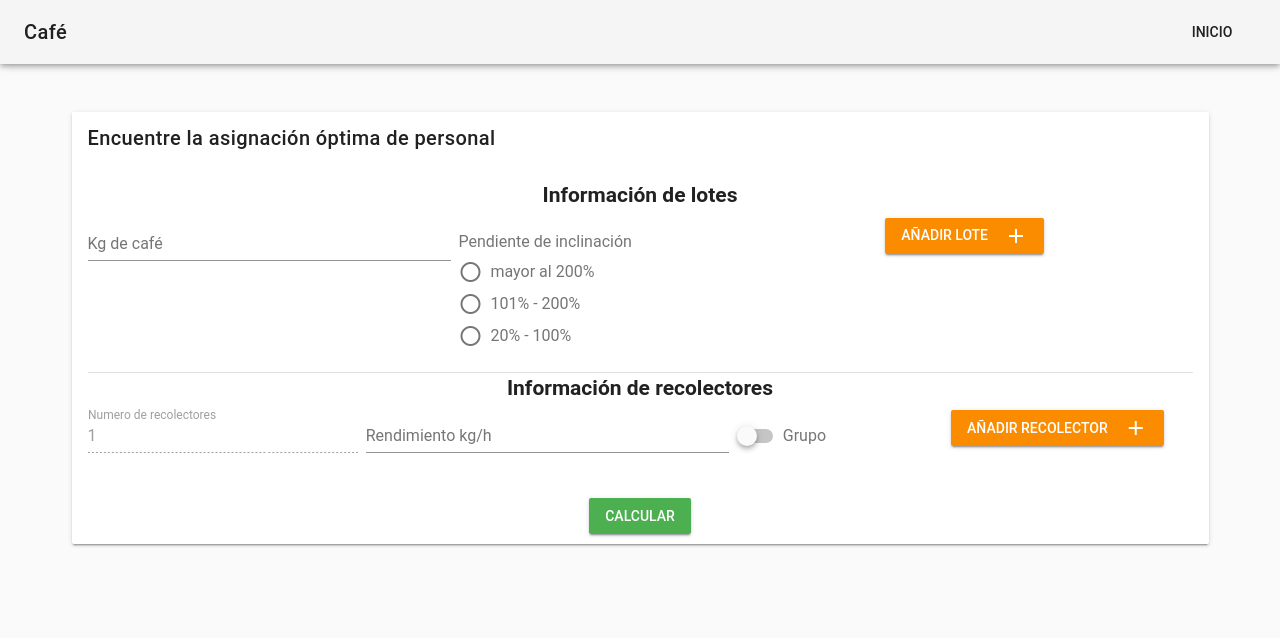
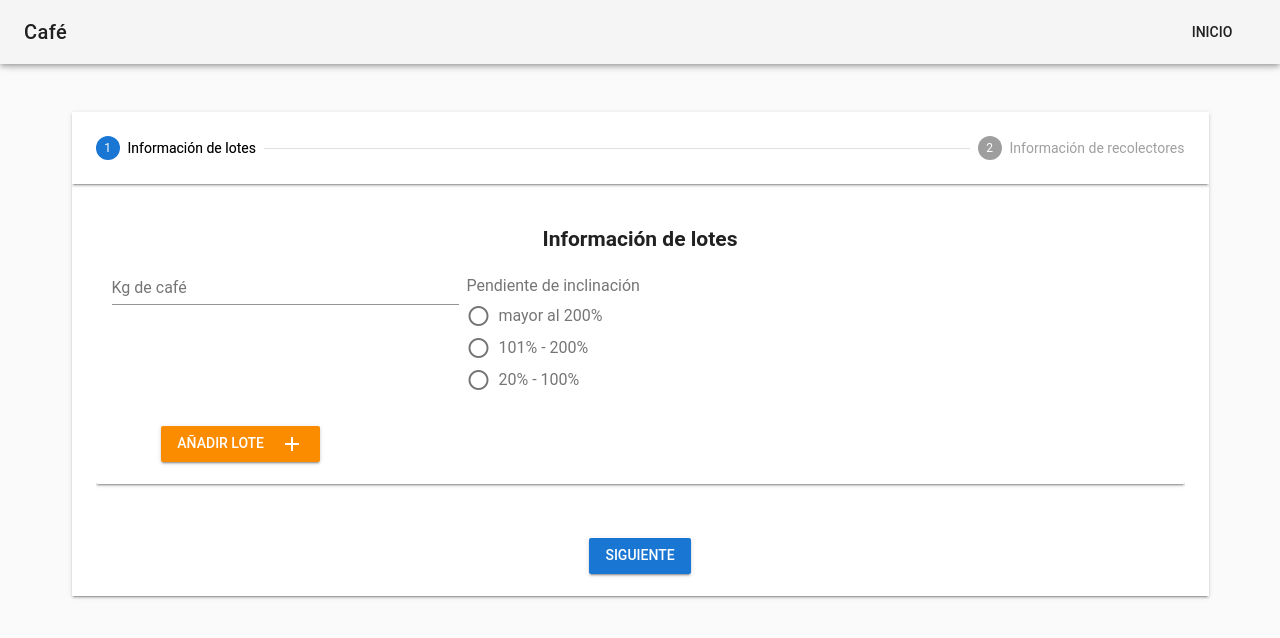
Before and after one commit to AR4Z/cafe-ui, a Vue app: page /assignment in a window 1280 px wide. Shown: the top 638 px of the page. Built offline with nearby package versions, Linux system fonts and the light colour scheme; what vue-currency-filter would draw is missing.

Commit message:
changes in format and add stepper

```diff
--- a/src/views/PriceCalculate.vue
+++ b/src/views/PriceCalculate.vue
@@ -4,7 +4,7 @@
       <v-flex xs12>
         <v-card color="white">
           <v-card-title>
-            <span class="title">Calcule el precio de una semana de recolección</span>
+            <span class="title">Calcule el costo de una semana de recolección</span>
           </v-card-title>
           <v-container fill-height>
             <v-form>
@@ -55,9 +55,9 @@
                   <v-btn color="light" v-on:click.native="clean">Limpiar</v-btn>
                 </v-flex>
                 <v-flex xs12 md12 v-if="showPriceWeek">
-                  <span>El precio mínimo semanal es {{ Number(minPriceWeek) | currency}}</span>
+                  <span>El costo mínimo semanal es {{ Number(minPriceWeek) | currency}}</span>
                   <br/>
-                  <span>El precio máximo semanal es {{ Number(maxPriceWeek) | currency}}</span>
+                  <span>El costo máximo semanal es {{ Number(maxPriceWeek) | currency}}</span>
                 </v-flex>
               </v-layout>
             </v-form>
--- a/src/views/StaffAssignment.vue
+++ b/src/views/StaffAssignment.vue
@@ -6,18 +6,23 @@
           <span class="title">Asignación de recolectores para cosechado de café</span>
         </v-card-title>
         <v-container>
-            <show-assignment v-bind:recolectores="result" />
+          <show-assignment v-bind:recolectores="result"/>
         </v-container>
       </v-flex>
       <v-flex v-if="waiting">
-        <v-progress-circular :size="70" :width="7" color="purple"  indeterminate></v-progress-circular>
+        <v-progress-circular :size="70" :width="7" color="purple" indeterminate></v-progress-circular>
         <h1>Esto puede tomar unos minutos</h1>
       </v-flex>
-      <v-flex xs12  v-if="!(showResult || waiting)">
-        <v-card color="white">
-          <v-card-title>
-            <span class="title">Encuentre la asignación óptima de personal</span>
-          </v-card-title>
+      <v-flex xs12 v-if="!(showResult || waiting)">
+        <v-stepper v-model="e1">
+          <v-stepper-header>
+            <v-stepper-step :complete="e1 > 1" step="1">Información de lotes</v-stepper-step>
+            <v-divider></v-divider>
+            <v-stepper-step :complete="e1 > 2" step="2">Información de recolectores</v-stepper-step>
+          </v-stepper-header>
+          <v-stepper-items>
+            <v-stepper-content step="1">
+              <v-card class="mb-5">
                 <v-form>
                   <v-container>
                     <h2>Información de lotes</h2>
@@ -51,20 +56,33 @@
                             <v-radio label="20% - 100%" :value="0"></v-radio>
                           </v-radio-group>
                         </v-flex>
-                  <v-flex xs12 md3 v-if="lote.id == 0">
-                    <v-btn color="warning" v-on:click.native="addLote">
-                      Añadir Lote
-                      <v-icon dark right>add</v-icon>
-                    </v-btn>
-                  </v-flex>
-                  <v-flex xs12 md3 v-else>
+
+                        <v-flex xs12 md3 v-if="lote.id != 0">
                           <v-btn color="error" v-on:click.native="() => deleteLote(lote.id)">
                             <v-icon>delete</v-icon>
                           </v-btn>
                         </v-flex>
                       </v-layout>
                     </div>
-              <v-divider></v-divider>
+                    <v-layout>
+                      <v-flex xs12 md3>
+                        <v-btn color="warning" v-on:click.native="addLote">
+                          Añadir Lote
+                          <v-icon dark right>add</v-icon>
+                        </v-btn>
+                      </v-flex>
+                    </v-layout>
+                  </v-container>
+                </v-form>
+              </v-card>
+
+              <v-btn color="primary" @click="e1 = 2">Siguiente</v-btn>
+            </v-stepper-content>
+
+            <v-stepper-content step="2">
+              <v-card class="mb-5">
+                <v-form>
+                  <v-container>
                     <h2>Información de recolectores</h2>
                     <div v-for="recolector in recolectores" :key="'recolector'+recolector.id">
                       <v-layout row wrap>
@@ -80,38 +98,50 @@
                           ></v-text-field>
                         </v-flex>
                         <v-flex xs12 md4>
-                    <v-text-field
-                      label="Rendimiento kg/h"
+                          <v-radio-group
+                            label="Rendimiento"
+                            v-validate="'required'"
+                            :name="`rendimiento${recolector.id}`"
+                            data-vv-as="Rendimiento"
                             v-model="recolector.rendimiento"
-                      v-validate="{ required: true, regex:/^([0-9]+|[0-9]+,[0-9]{0,2}?)$/ }"
-                      data-vv-as="Rendimiento kg/h"
-                      :name="`rendimiento${recolector.id}`"
                             :error-messages="errors.collect(`rendimiento${recolector.id}`)"
-                    ></v-text-field>
+                          >
+                            <v-radio label="Alto rendimiento" :value="2"></v-radio>
+                            <v-radio label="Medio rendimiento" :value="1"></v-radio>
+                            <v-radio label="Bajo rendimiento" :value="0"></v-radio>
+                          </v-radio-group>
                         </v-flex>
 
                         <v-flex xs12 md2>
                           <v-switch v-model="recolector.group" label="Grupo"></v-switch>
                         </v-flex>
-                  <v-flex xs12 md3 v-if="recolector.id == 0">
+
+                        <v-flex xs12 md3 v-if="recolector.id != 0">
+                          <v-btn
+                            color="error"
+                            v-on:click.native="() => deleteRecolector(recolector.id)"
+                          >
+                            <v-icon>delete</v-icon>
+                          </v-btn>
+                        </v-flex>
+                      </v-layout>
+                    </div>
+                    <v-layout row wrap>
+                      <v-flex xs12 md3>
                         <v-btn color="warning" v-on:click.native="addRecolector">
                           Añadir recolector
                           <v-icon dark right>add</v-icon>
                         </v-btn>
                       </v-flex>
-                  <v-flex xs12 md3 v-else>
-                    <v-btn color="error" v-on:click.native="() => deleteRecolector(recolector.id)">
-                      <v-icon>delete</v-icon>
-                    </v-btn>
-                  </v-flex>
                     </v-layout>
-              </div>
                   </v-container>
-            <v-flex xs12>
-              <v-btn color="success" v-on:click.native="calcular">Calcular</v-btn>
-            </v-flex>
                 </v-form>
               </v-card>
+              <v-btn color="primary" @click="e1 = 1">Atras</v-btn>
+              <v-btn color="success" v-on:click.native="calcular">Calcular</v-btn>
+            </v-stepper-content>
+          </v-stepper-items>
+        </v-stepper>
       </v-flex>
     </v-layout>
   </v-container>
@@ -145,7 +175,8 @@ export default {
       showResult: false,
       token: "",
       refreshId: "",
-      waiting: false
+      waiting: false,
+      e1: 1
     };
   },
   methods: {
@@ -185,9 +216,7 @@ export default {
             const recolector = this.recolectores[n_recolector];
 
             for (let i = 0; i < recolector.num; i++) {
-              rendimientos.push(
-                Number(recolector.rendimiento.replace(",", "."))
-              );
+              rendimientos.push(Number(recolector.rendimiento));
             }
           }
 
@@ -212,6 +241,8 @@ export default {
             .catch(err => {
               console.error(err);
             });
+        } else {
+          this.e1 = 1;
         }
       });
     },
```
Lines whose indentation alone changed are shown as unchanged.
